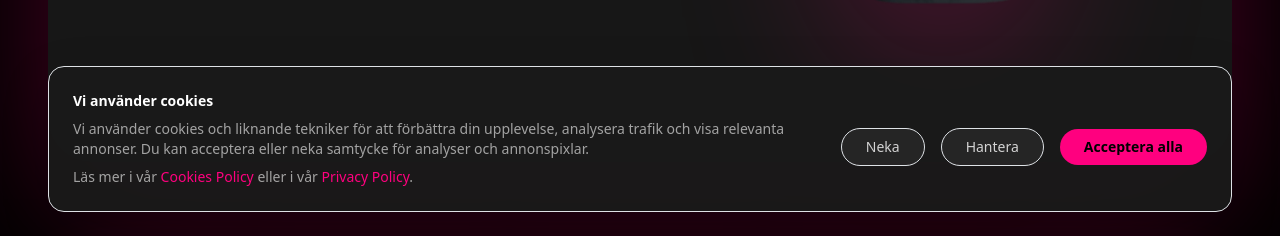
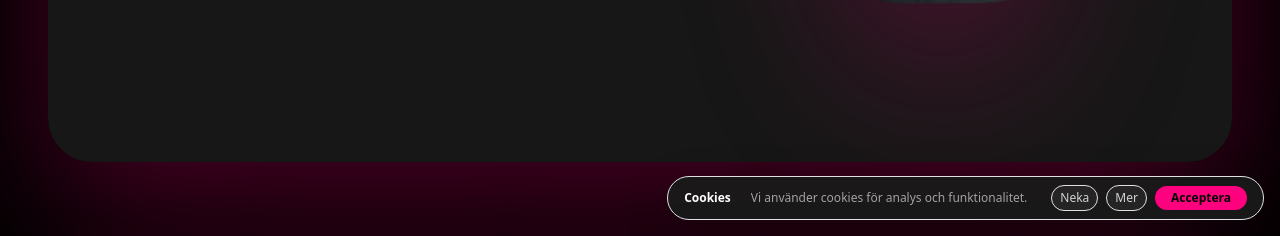
Before and after one commit to emrikrellmar/jinxesport.se, a React (Vite) app: page / in a window 1280 px wide. Shown: the part 564-800 px from the top of the page. Built offline with nearby package versions, Linux system fonts and the light colour scheme; no server answers.

Commit message:
chore(privacy): make cookie consent banner compact (pill-style)

```diff
--- a/src/components/CookieConsent.tsx
+++ b/src/components/CookieConsent.tsx
@@ -82,18 +82,31 @@ const CookieConsent = () => {
   if (consent !== 'unset') return null;
 
   return (
-    <div className="fixed inset-x-6 bottom-6 z-50 rounded-2xl border border-white/10 bg-carbon/95 p-6 shadow-lg md:inset-x-12">
-      <div className="flex flex-col gap-4 md:flex-row md:items-center md:justify-between">
-        <div className="space-y-2">
-          <div className="text-sm font-semibold">Vi använder cookies</div>
-          <p className="text-sm text-white/60">Vi använder cookies och liknande tekniker för att förbättra din upplevelse, analysera trafik och visa relevanta annonser. Du kan acceptera eller neka samtycke för analyser och annonspixlar.</p>
-          <p className="text-sm text-white/60">Läs mer i vår <Link to="/cookies" className="text-fuchsia">Cookies Policy</Link> eller i vår <Link to="/gdpr" className="text-fuchsia">Privacy Policy</Link>.</p>
-        </div>
+    <div className="fixed bottom-4 right-4 z-50">
+      <div className="flex items-center gap-3 rounded-full bg-carbon/95 border border-white/10 px-3 py-2 shadow-lg text-xs">
+        <div className="mr-1 font-semibold">Cookies</div>
+        <div className="text-white/60 max-w-[18rem] truncate">Vi använder cookies för analys och funktionalitet.</div>
 
-        <div className="flex shrink-0 items-center gap-3 pt-3 md:pt-0">
-          <button onClick={rejectAll} className="rounded-full border border-white/10 bg-white/5 px-4 py-2 text-sm text-white/80">Neka</button>
-          <Link to="/cookies" className="rounded-full border border-white/10 bg-white/5 px-4 py-2 text-sm text-white/80">Hantera</Link>
-          <button onClick={acceptAll} className="rounded-full bg-fuchsia px-4 py-2 text-sm font-semibold text-void">Acceptera alla</button>
+        <div className="ml-2 flex items-center gap-2">
+          <button
+            onClick={rejectAll}
+            className="rounded-full border border-white/10 bg-white/5 px-2 py-1 text-xs text-white/80"
+            aria-label="Neka cookies"
+          >
+            Neka
+          </button>
+
+          <Link to="/cookies" className="rounded-full border border-white/10 bg-white/5 px-2 py-1 text-xs text-white/80">
+            Mer
+          </Link>
+
+          <button
+            onClick={acceptAll}
+            className="rounded-full bg-fuchsia px-3 py-1 text-xs font-semibold text-void"
+            aria-label="Acceptera cookies"
+          >
+            Acceptera
+          </button>
         </div>
       </div>
     </div>
```
